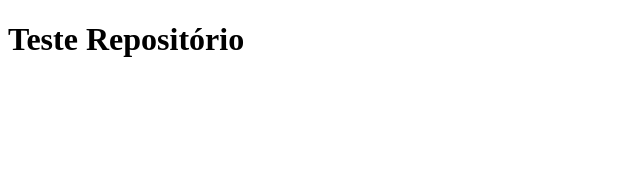
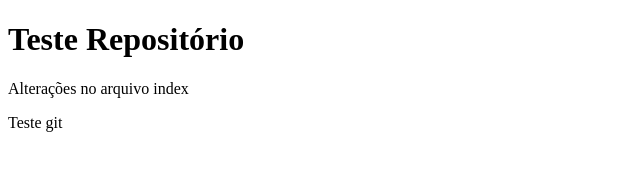
Before and after one commit to fabripaz/ES, a plain HTML site: page index.html in a window 1280 px wide. Shown: the whole page, without its empty margins (0-640 px from the left). Drawn offline with Linux system fonts and the light colour scheme.

Commit message:
Alteração arquivo index

```diff
--- a/index.html
+++ b/index.html
@@ -3,5 +3,7 @@
     <title>Exemplo Projeto</title>
 </head>
 <body><h1>Teste Repositório</h1>
+    <p>Alterações no arquivo index</p>
+    <p>Teste git</p>
 </body>
 </html>
```
